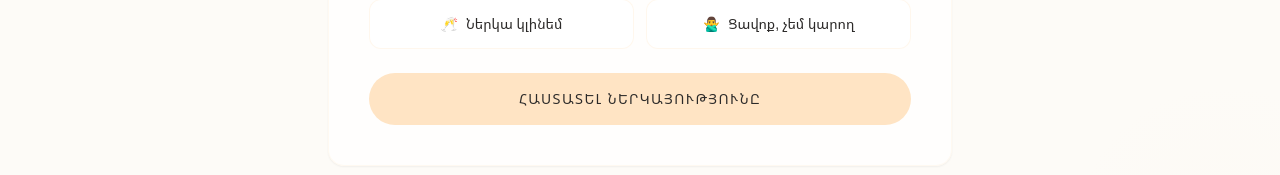
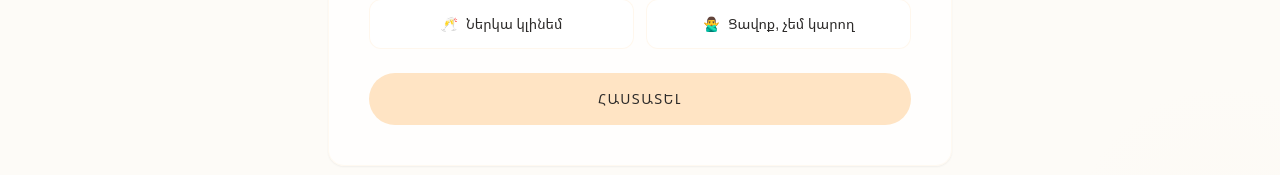
Before and after one commit to TheRealRob37/GevSveta, a Next.js app: page / in a window 1280 px wide. Shown: the part 3000-3175 px from the top of the page. Built offline with nearby package versions, Linux system fonts and the light colour scheme; a web font is replaced by a local one.

Commit message:
Shorten submit button text to Հաստատել

```diff
--- a/components/RSVPSection.tsx
+++ b/components/RSVPSection.tsx
@@ -370,7 +370,7 @@ export default function RSVPSection() {
                     Ուղարկվում է…
                   </span>
                 ) : (
-                  'Հաստատել Ներկայությունը'
+                  'Հաստատել'
                 )}
               </motion.button>
 
```
